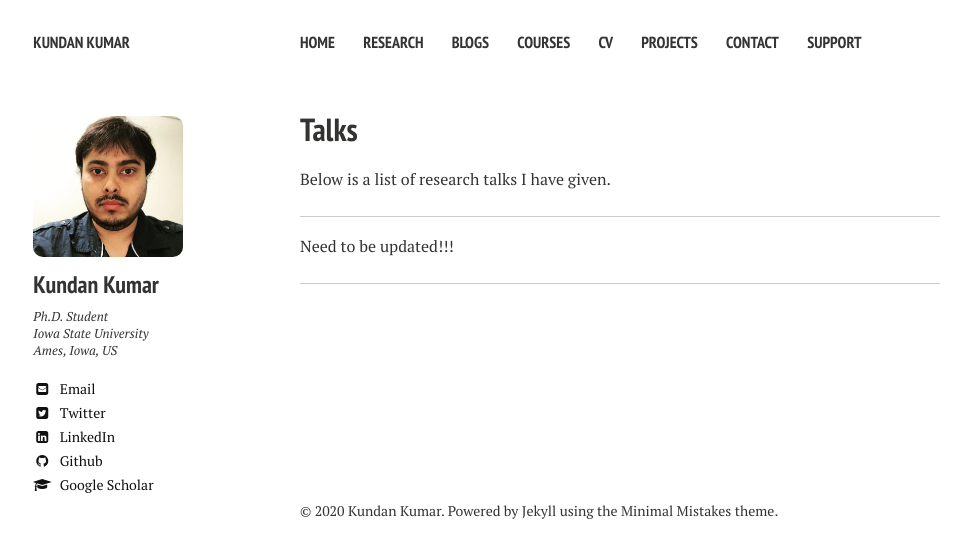
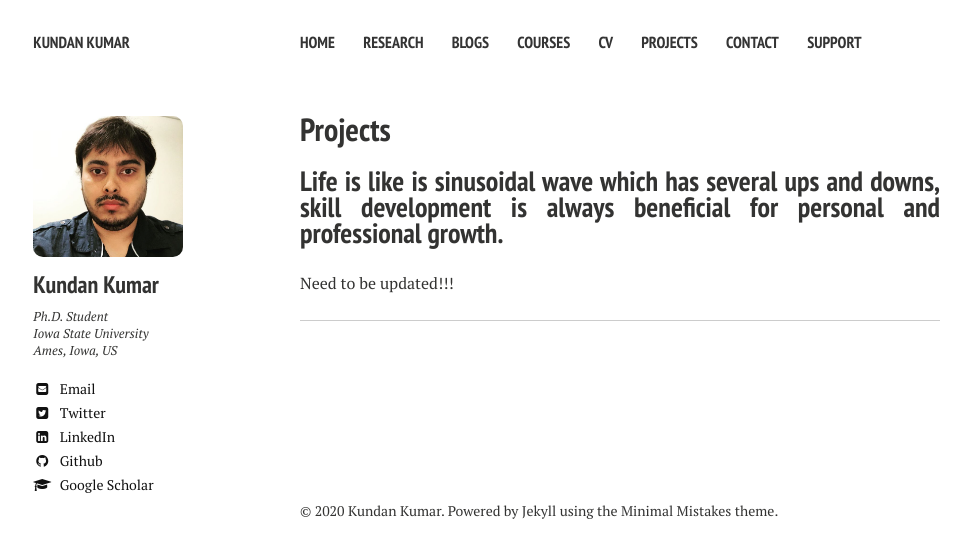
Before and after one commit to kundan7kumar/kundan7kumar.github.io, a Jekyll site: the page built from talks/index.md, in a window 1280 px wide. Shown: the top 558 px of the page, without its empty margins (20-991 px from the left). Built offline with Jekyll 4.4.1, drawn with Linux system fonts in a browser that asks for light colours; nearby versions of some CDN libraries.

Commit message:
Update index.md

```diff
--- a/talks/index.md
+++ b/talks/index.md
@@ -1,13 +1,11 @@
 ---
 layout: page
-title: Talks
+title: Projects
 tags: [talks, kundan, kumar, iowa, isu, graduate]
 modified:
 comments: false
 ---
-
-Below is a list of research talks I have given.
-
+Life is like is sinusoidal wave which has several ups and downs, skill development is always beneficial for personal and professional growth.
 ----
 
 Need to be updated!!!
```
